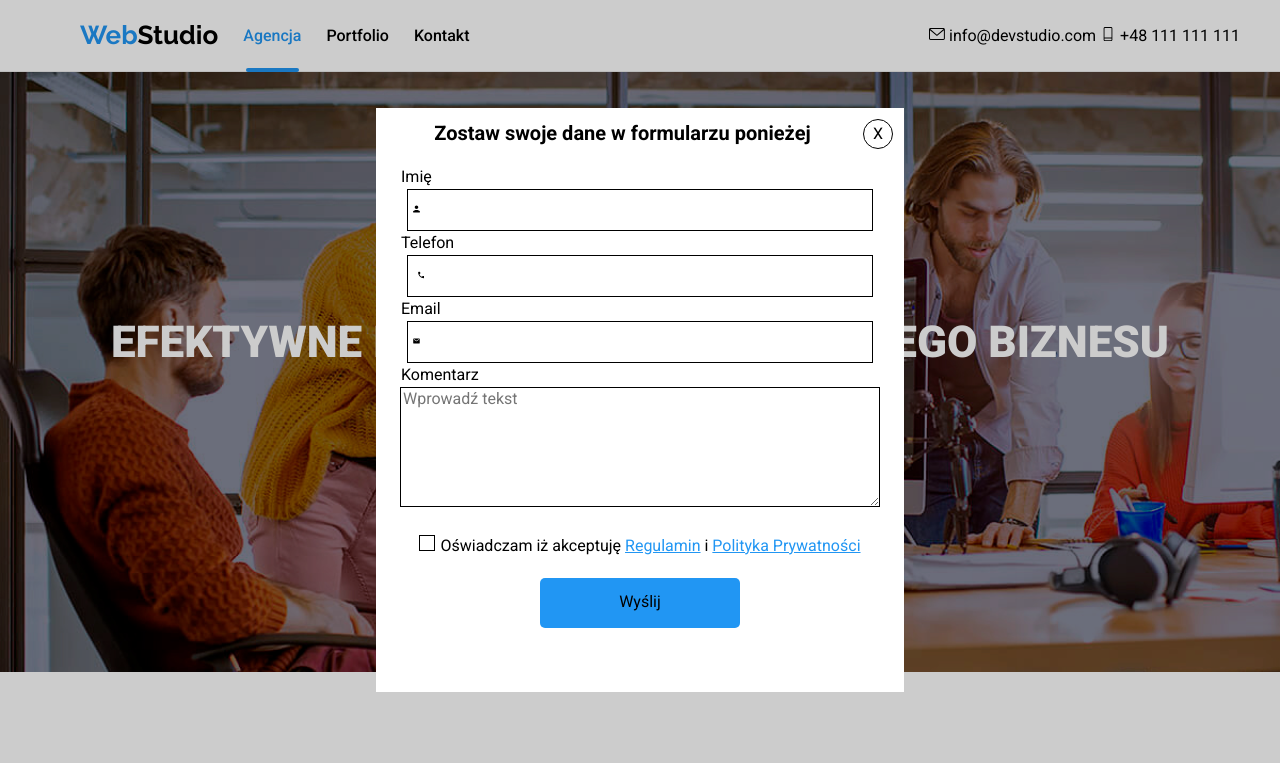
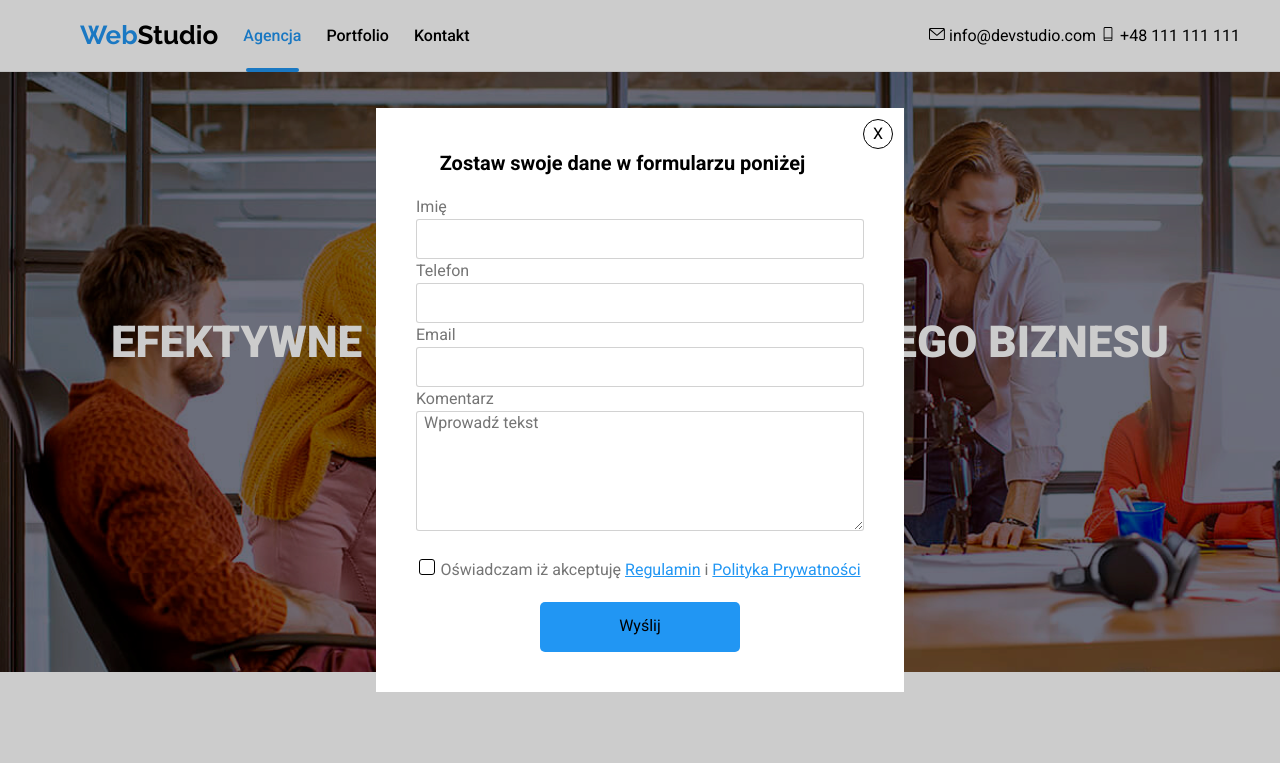
Before and after one commit to mateuszlagozny/goit-markup-hw-06, a plain HTML site: page index.html in a window 1280 px wide. Both pictures are taken after a click on the button "Zamów usługę". Shown: the top 763 px of the page. Drawn offline with nearby package versions, Linux system fonts and the light colour scheme.

Commit message:
Poprawa Zadania

```diff
--- a/css/style.css
+++ b/css/style.css
@@ -418,6 +418,11 @@ footer {
     background-color: #2F303A;
     color: #ffff;
     border-color: #fff;
+    outline: none;
+}
+.email-sign-up:hover,
+.email-sign-up:focus {
+    outline: none;
 }
 
 #newsletter {
@@ -568,7 +573,7 @@ footer {
 }
 .form-name {
     text-align: center;
-    margin-top: 10px;
+    margin-top: 40px;
     font-size: 20px;
     margin-right: 50px;
 }
@@ -576,7 +581,9 @@ footer {
     width: 12px;
     height: 12px;
     display: inline-block;
-    padding-left: 5px;
+    padding-left: 10px;
+    padding-right: 10px;
+    padding-top:15px;
 }
 
 
@@ -590,28 +597,54 @@ footer {
     position: relative;
     display:flex;
     justify-content: flex-start;
-    padding-left: 25px;
+    padding-left: 40px;
+    color: #757575;
 }
 textarea {
-    width: 480px;
+    width: 448px;
     height: 120px;
     border: 1px solid;
     margin-bottom: 20px;
+    border-color: rgba(33, 33, 33, 0.2);
+    border-radius: 3px;
 }
 
 textarea:hover,
 textarea:focus {
     border-color: #2196F3;
+    outline: none;
 }
+
+::-webkit-input-placeholder {
+    padding-left: 5px;
+
+ }
+
+ :-moz-placeholder { /* Firefox 18- */
+    padding-left: 5px;
+ }
+
+ ::-moz-placeholder {  /* Firefox 19+ */
+    padding-left: 5px;
+ }
+
+ :-ms-input-placeholder {
+    padding-left: 5px;
+ }
 
 .controls-content {
     border: 1px solid;
     background-color: #fff;
     padding-bottom: 0;
-    margin-bottom: 28;
     transition: color 250ms cubic-bezier(0.4, 0, 0.2, 1);
+    border-radius: 3px;
+    border-color: rgba(33, 33, 33, 0.2);
+    width: 448px;
+    height: 40px;
+    align-content: center;
 
 }
+
 
 .controls-content:hover,
 .controls-content:focus {
@@ -633,8 +666,8 @@ textarea:focus {
 
 .input-backdrop {
     border: none;
-    width: 448px;
-    height: 40px;
+    /* width: 448px;
+    height: 40px; */
     padding-left: 10px;
 }
 .input-backdrop:hover,
@@ -645,6 +678,8 @@ textarea:focus {
 .label-accept {
     display: inline-block;
     justify-content: center;
+    color: #757575;
+
 
 }
 .label-accept::before {
@@ -654,6 +689,7 @@ textarea:focus {
     content: "";
     border: 1px solid;
     border-color: black;
+    border-radius: 3px;
     margin-right: 5px;
 }
 
--- a/index.html
+++ b/index.html
@@ -314,7 +314,7 @@
              <!-- Formularz okna modalnego -->
 
             <form class="form-backdrop">
-                <h2 class="form-name">Zostaw swoje dane w formularzu ponieżej</h2>
+                <h2 class="form-name">Zostaw swoje dane w formularzu poniżej</h2>
                 <div class="label">
                     <div>
                         <label for="name-user">Imię</label><br>
@@ -341,7 +341,7 @@
                 </div>
                 <div class="controls">
                     <div class="controls-content">
-                        <span class="icon-controls">
+                        <span>
                             <svg class="icon-controls">
                                 <use href="#icon-phone-form"></use>
                             </svg>
```
